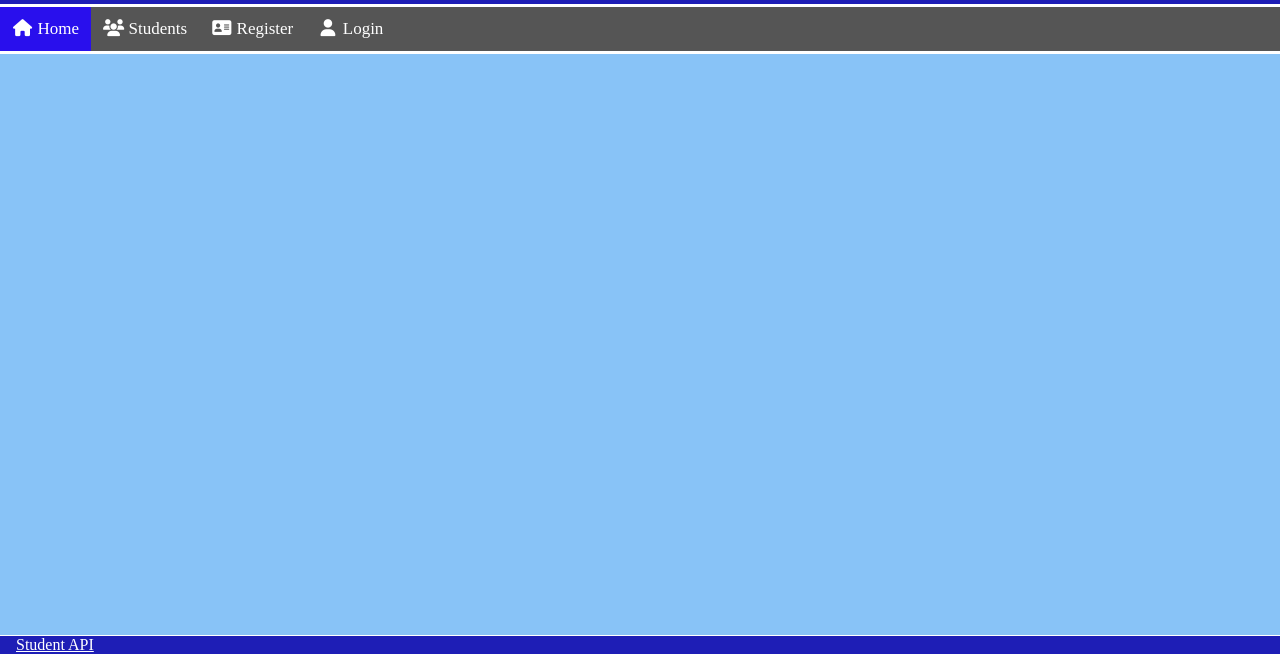
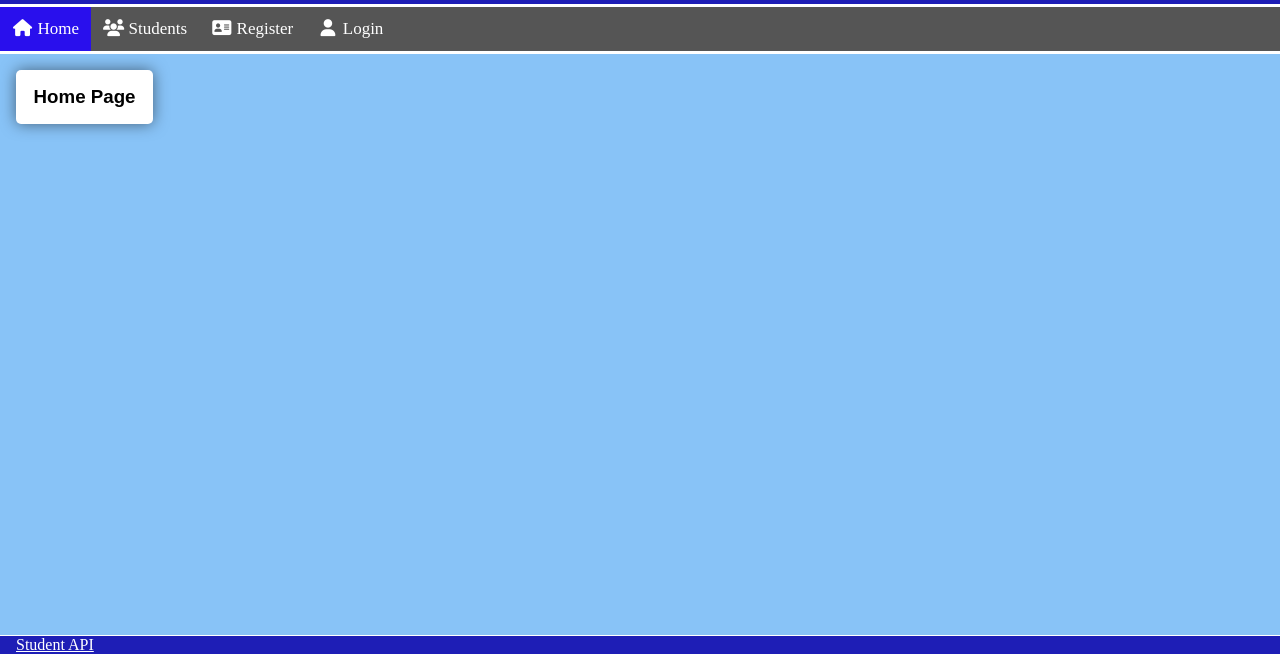
Before and after one commit to marcosserranojr/student-registration-webapp, a website: page app/public/index.html in a window 1280 px wide. Both pictures are taken after a click on the link "Home". Shown: the part 146-800 px from the top of the page. Drawn offline with Linux system fonts and the light colour scheme.

Commit message:
intial commit

```diff
--- a/app/public/css/student-api.css
+++ b/app/public/css/student-api.css
@@ -93,6 +93,9 @@ label, input{
     border-radius: 5px;
     box-shadow: 0 0 15px rgba(0,0,0,0.5);
     padding-bottom: 1.5em;
+    padding-left: 1.5em;
+    padding-right: 1.5em;
+    padding-top: 1em;
     overflow:auto;
     height:15em ;
 
@@ -101,6 +104,7 @@ label, input{
 .tblStudents{
     min-width: auto;
     background-color:aliceblue;
+
 
 }
 td, th{
--- a/app/public/index.html
+++ b/app/public/index.html
@@ -6,7 +6,6 @@
     <meta name="viewport" content="width=device-width, initial-scale=1.0">
     <link rel="stylesheet" href="css/student-api.css">
     <script src="https://kit.fontawesome.com/a518e20741.js" crossorigin="anonymous"></script>
-    <script src="js/student-api.js" defer></script>
     <title>Students</title>
 </head>
 <body>
@@ -25,4 +24,6 @@
         <a style="color: white; padding-left: 1em;" href="http://studentapi-team-one.apps.vapo-aws-sbx.va.gov/student">Student API</a>
     </footer>
 </body>
+    <script src="js/student-api.js" defer></script>
+    <script src="js/templates.js" defer></script>
 </html>
--- a/app/public/js/student-api.js
+++ b/app/public/js/student-api.js
@@ -1,3 +1,5 @@
+
+
 const studentAPIURL = 'http://studentapi-team-one.apps.vapo-aws-sbx.va.gov/student';
 class Student{
     constructor(id,fname,lname,email,age,dob)
@@ -15,43 +17,25 @@ const student = new Student();
 //Global Vairables
 let apiMethod ={};
 let navIndex=0;
+
 //Global Defined HTML Elements
 const mainEl = document.querySelector("main");
 const navEl = document.querySelector("nav");
-//Defined HTML content
-const studentPageHTML = `
-    <div class="heading"><h3>View Registered Students</h3>
-        <button id="view" type="button" class="button">View</button>
-    </div>
-    <div id=tblDiv>
-        <table id="table" class="tblStudents">
-            <thead>
-                <tr id="theadTr"></tr>
-            </thead>
-            <tbody id="tbStudent"></tbody>
-        </table></div>`;
-const registerPageHTML =`
-    <div class="main">
-        <div class="heading">
-            <h3>Register a Student</h3>
-        </div>
-        <div style="padding: 1em;">
-            <form id="form" method="post" class="form">
-                <label for="firstName">First Name</label>
-                <div><input type="text" id="firstName" name="firstName"></div>
-                <label>Last Name</label>
-                <div><input type="text" id="lastName" name="lastName"></div>
-                <label for="studentEmail">Email</label>
-                <div><input type="email" id="studentEmail" name="email"></div>
-                <label for="dob">Date of Birth</label>
-                <div><input type="date" id="dob" name="dob"></div>
-                <div style="padding: 1em;"><input type="submit" value="Add Student"></div>
-            </form>
-        <div><h3 id="statMsg"></h3>`;
+
+
 //FUNCTIONS USED
-
 const navChildClick=(event) =>{
     navIndex = Array.prototype.indexOf.call(navEl.children, event.target);
+    if (navIndex==0)
+    {
+        mainEl.innerHTML = null;
+        console.log ("Students Nav clicked")
+        mainEl.insertAdjacentHTML('afterbegin', homePageHTML);
+        const btnViewEl = document.querySelector('#view');
+        btnViewEl.addEventListener('click', clickViewStudents);
+
+    }
+
     if (navIndex==1)
     {
         mainEl.innerHTML = null;
@@ -59,7 +43,6 @@ const navChildClick=(event) =>{
         mainEl.insertAdjacentHTML('afterbegin', studentPageHTML);
         const btnViewEl = document.querySelector('#view');
         btnViewEl.addEventListener('click', clickViewStudents);
-       // viewEl.classList.add("studentView");
 
     }
     if (navIndex==2)
@@ -70,10 +53,19 @@ const navChildClick=(event) =>{
         const formEl = document.getElementById("form");
         formEl.addEventListener('submit', submitAddStudent);
     }
-    if(navIndex==0 || navIndex==3){mainEl.innerHTML=null;}
+    if (navIndex==5)// bug added
+    {
+        mainEl.innerHTML=null;
+        console.log("Register Nav clicked");
+        mainEl.insertAdjacentHTML('afterbegin', loginPageHTML);
+        const formEl = document.getElementById("form");
+        formEl.addEventListener('submit', submitAddStudent);
+
+    }
+    if(navIndex>=4  ){mainEl.innerHTML=null;}
 };
 
-//Function uses fetch to retriece api data and works
+//Function uses fetch to retrieve api data and works
 //for both GET and POST
 const apiCall = async (url, apiMeth,type) =>{
         try{
--- /dev/null
+++ b/app/public/js/templates.js
@@ -0,0 +1,49 @@
+/**/
+const homePageHTML =`
+    <div class="heading"><h3>Home Page</h3>
+    </div>
+    `;
+
+const studentPageHTML = `
+    <div class="heading"><h3>View Registered Students</h3>
+        <button id="view" type="button" class="button">View</button>
+    </div>
+    <div id=tblDiv>
+        <table id="table" class="tblStudents">
+            <thead>
+                <tr id="theadTr"></tr>
+            </thead>
+            <tbody id="tbStudent"></tbody>
+        </table></div>`;
+const registerPageHTML =`
+    <div class="main">
+        <div class="heading">
+            <h3>Register a Student</h3>
+        </div>
+        <div style="padding: 1em;">
+            <form id="form" method="post" class="form">
+                <label for="firstName">First Name</label>
+                <div><input type="text" id="firstName" name="firstName"></div>
+                <label>Last Name</label>
+                <div><input type="text" id="lastName" name="lastName"></div>
+                <label for="studentEmail">Email</label>
+                <div><input type="email" id="studentEmail" name="email"></div>
+                <label for="dob">Date of Birth</label>
+                <div><input type="date" id="dob" name="dob"></div>
+                <div style="padding: 1em;"><input type="submit" value="Add Student"></div>
+            </form>
+        <div><h3 id="statMsg"></h3>`;
+const loginPageHTML = `
+    <div class="main">
+        <div class="heading">
+            <h3>Login User</h3>
+        </div>
+        <div style="padding: 1em;">
+        <form id="login" method="post" class="form">
+        <label for="studentEmail">Email</label>
+        <div><input type="email" id="studentEmail" name="email"></div>
+        <label>Password</label>
+        <div><input type="text" id="password" name="password"></div>
+        <div style="padding: 1em;"><input type="submit" value="Login User"></div>
+    </form>
+<div><h3 id="statMsg"></h3>`;
--- a/package.json
+++ b/package.json
@@ -1,5 +1,5 @@
 {
-  "name": "nodejs-sample",
+  "name": "student-registration",
   "version": "1.0.0",
   "description": "",
   "main": "app/app.js",
```
